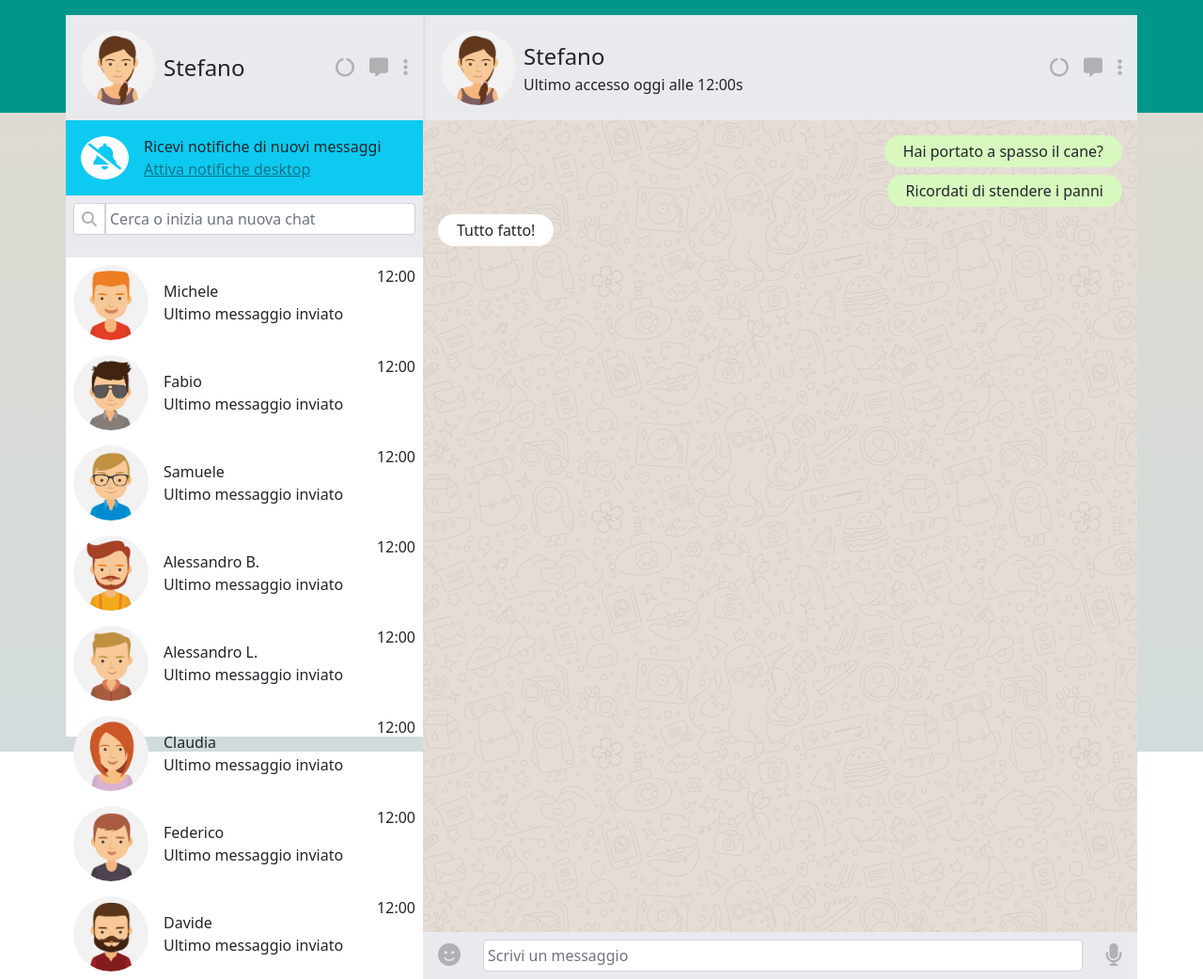
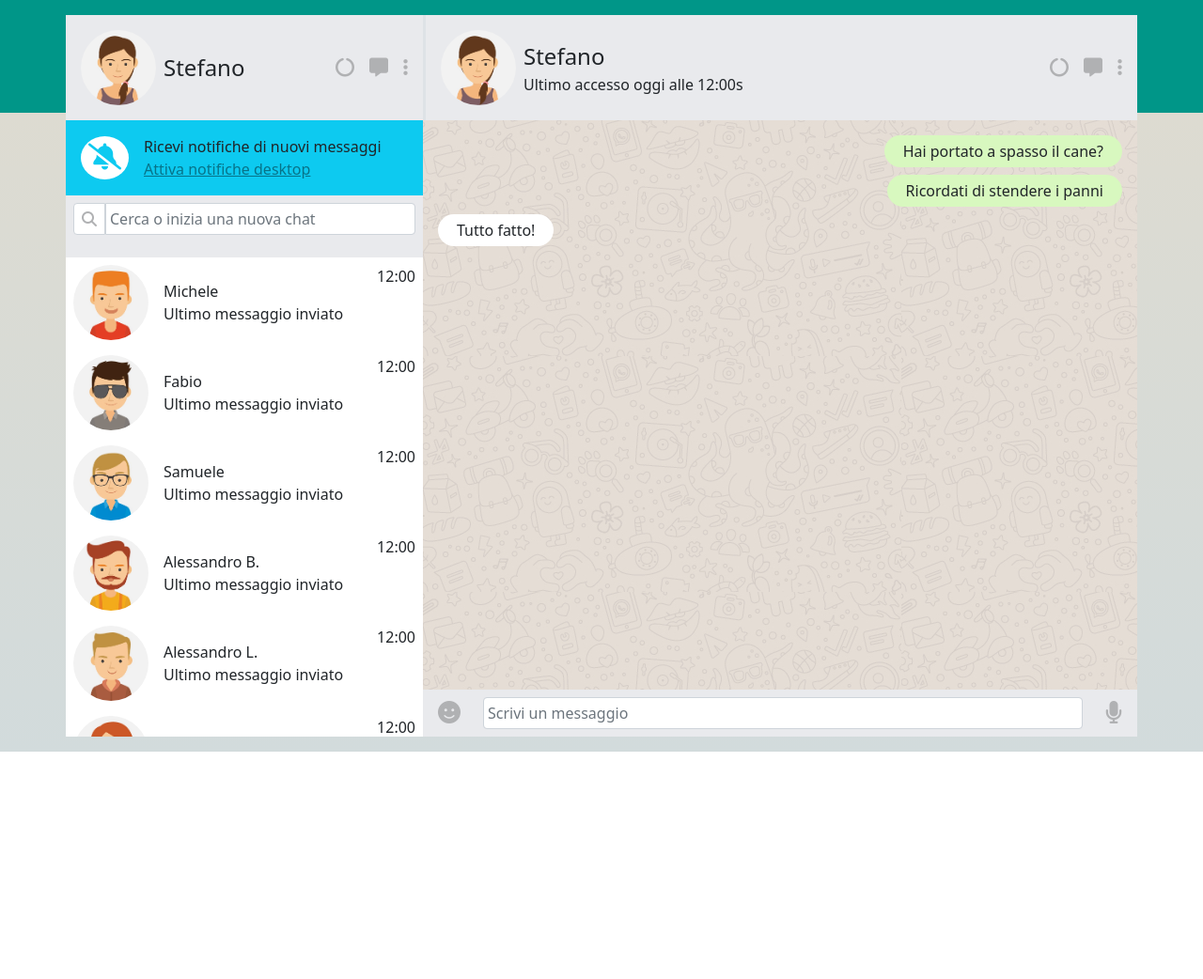
Before and after one commit to StefanoMRC/veu-whatsupp, a plain HTML site: page index.html in a window 1280 px wide. Shown: the whole page at 94% size. After the commit the page ends 800 px from the top, so only its background shows below. Drawn offline with nearby package versions, Linux system fonts and the light colour scheme.

Commit message:
fine esercizio

```diff
--- a/index.html
+++ b/index.html
@@ -13,7 +13,7 @@
     <div id="root">
         <div class="sfondoPrincipale py-3">
             <div class="container m-auto bg-white  h-100">
-                <div class="row h-100">
+                <div class="row altezza flex-nowrap">
                     <div class="col-4 d-flex flex-column">
                         <!-- SEZIONE PROFILO -->
                         <div class="d-flex justify-content-between p-3 bg-gray-custom">
@@ -45,7 +45,7 @@
                               </div>
                         </div>
                         <!-- SEZIONE CONTATTI -->
-                        <div class=" overflow h-100">
+                        <div class=" overflow ">
                             <div class="d-flex align-items-center p-2" v-for="(contatto, index) in contacts">
                                 <div class="">
                                     <img class="profilo" :src="`./img/avatar${contatto.avatar}.jpg`" alt="">
--- a/style.css
+++ b/style.css
@@ -44,8 +44,12 @@ i{
     padding: 5px 20px!important;
 }
 .overflow{
-    overflow-y: auto;
+    overflow-y: scroll;
+
 }
 .bg-gray-custom{
     background-color: rgba(233,234,237,255);
 }
+.altezza{
+    max-height: 100%;
+}
```
